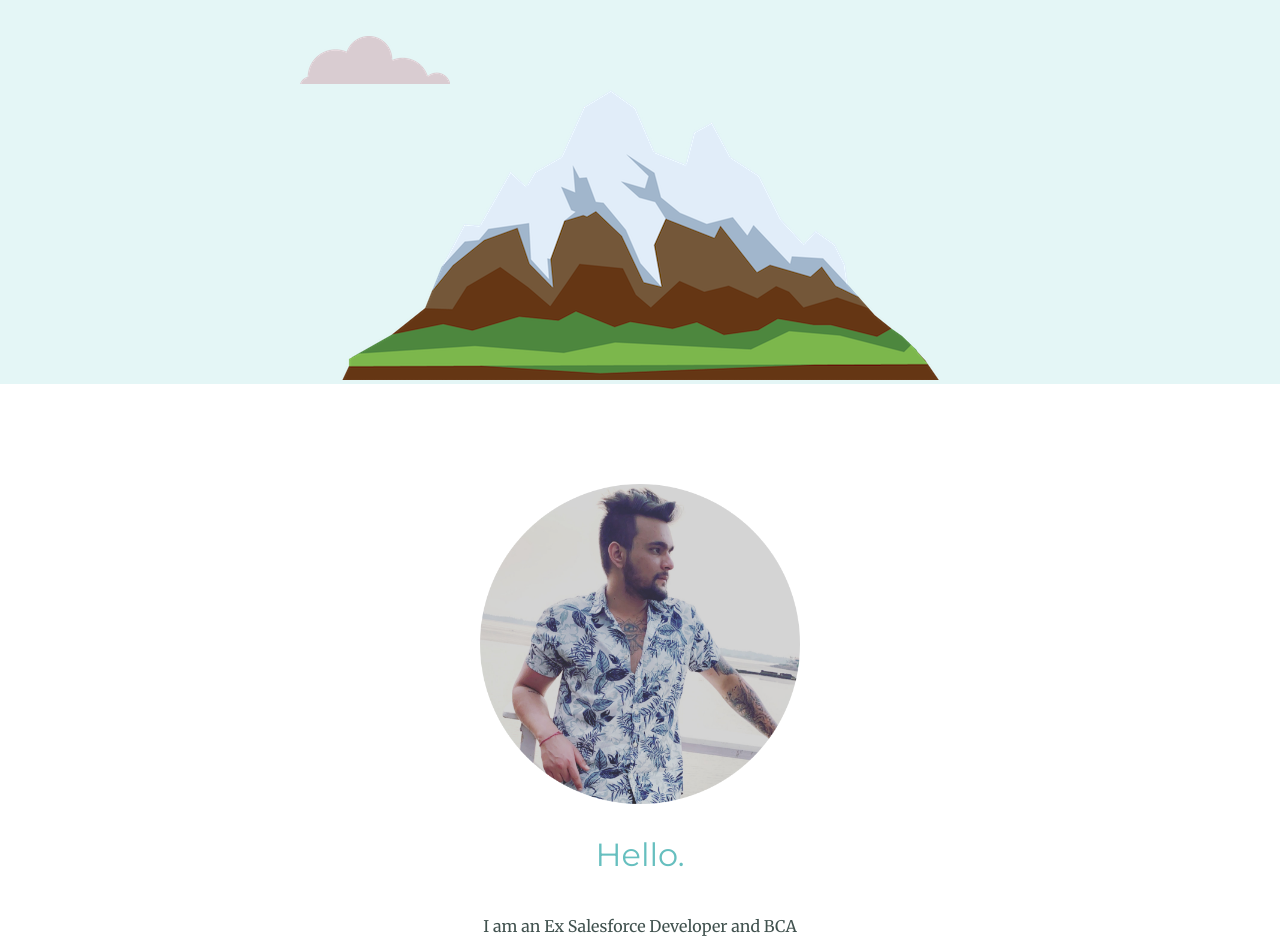
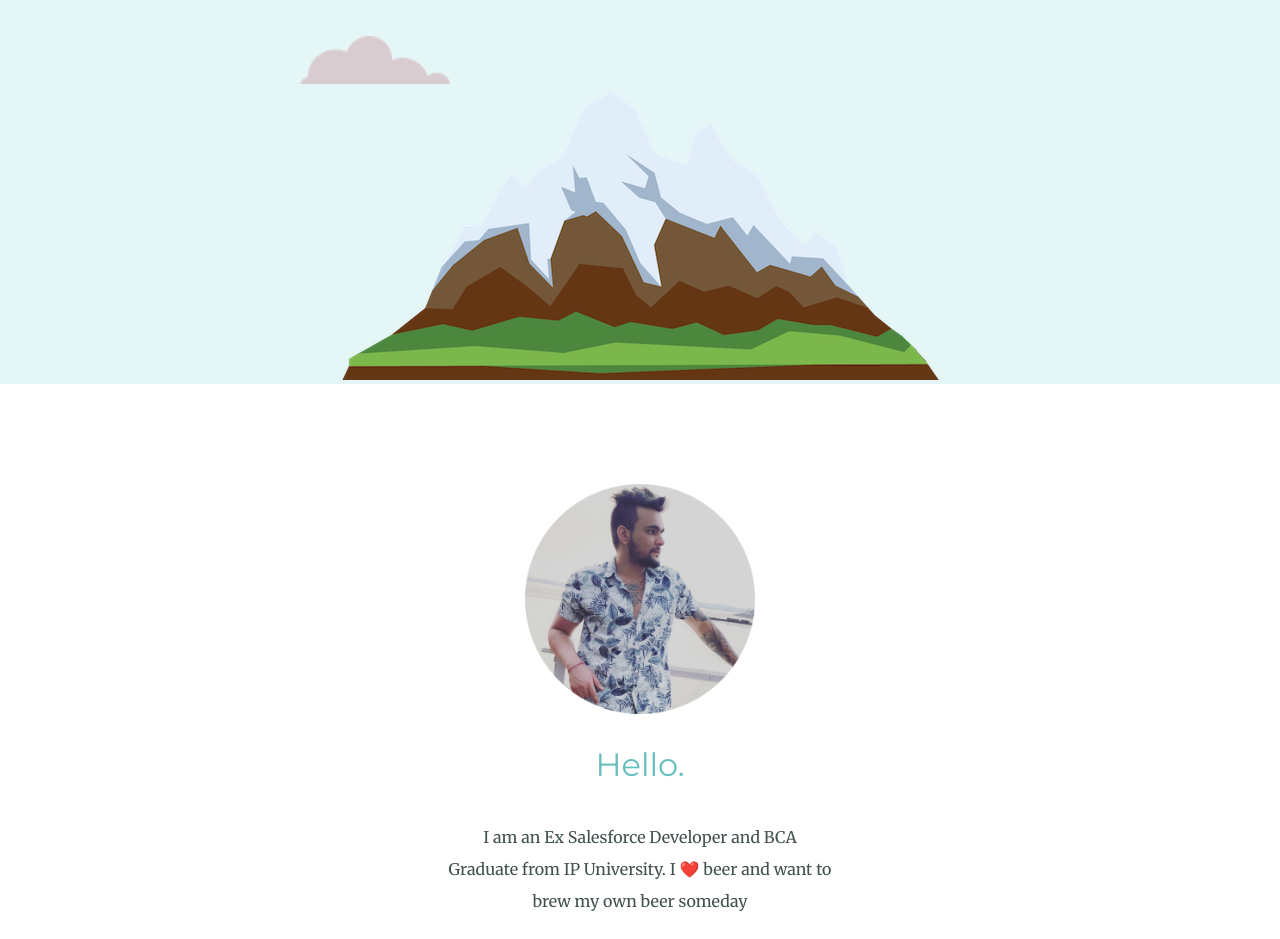
Before and after one commit to jarora19/FirstPersonalSite, a plain HTML site: page index.html in a window 1280 px wide. Shown: the part 361-1300 px from the top of the page. Drawn offline with Linux system fonts and the light colour scheme.

Commit message:
Update Styles.css

```diff
--- a/Styles.css
+++ b/Styles.css
@@ -139,8 +139,7 @@ p {
 }
 
 .profile-img{
-  width: 25%;
-  clear;
+  width: 18%;
 }
 
 .web {
```
